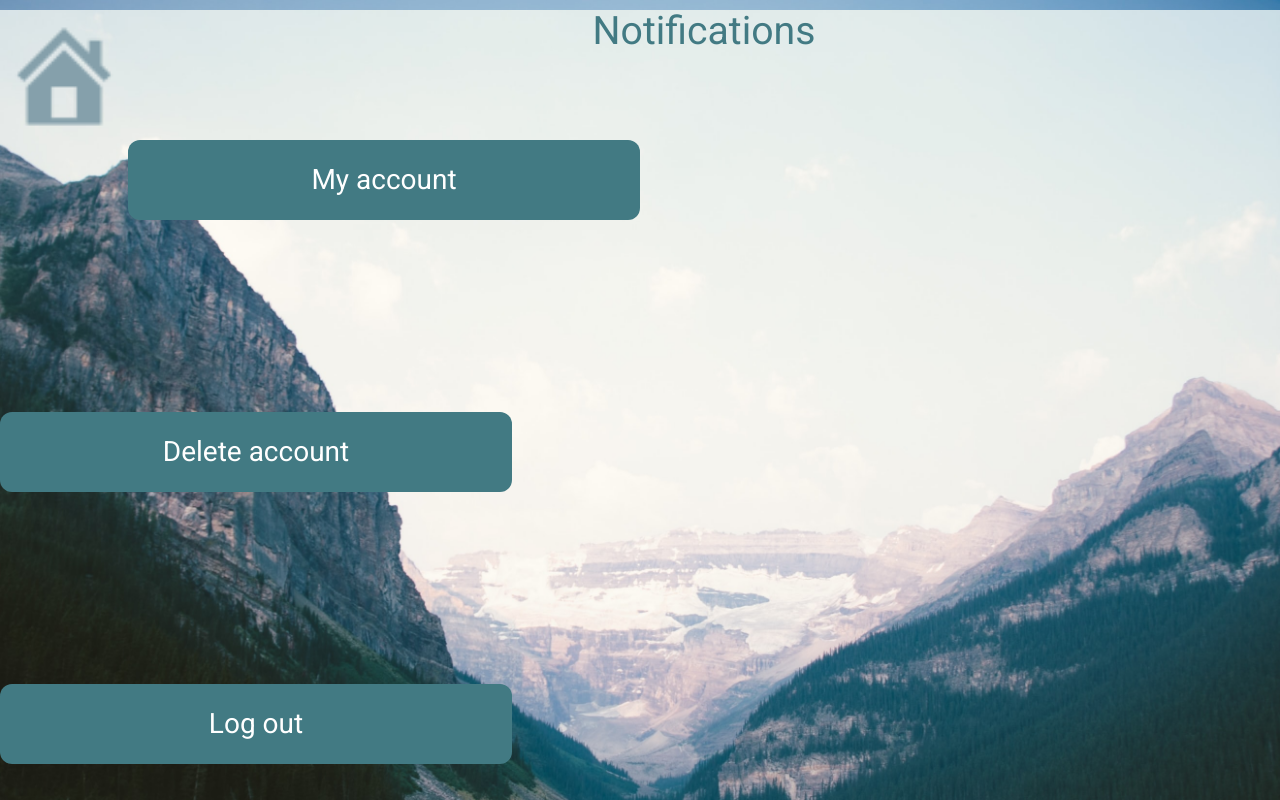
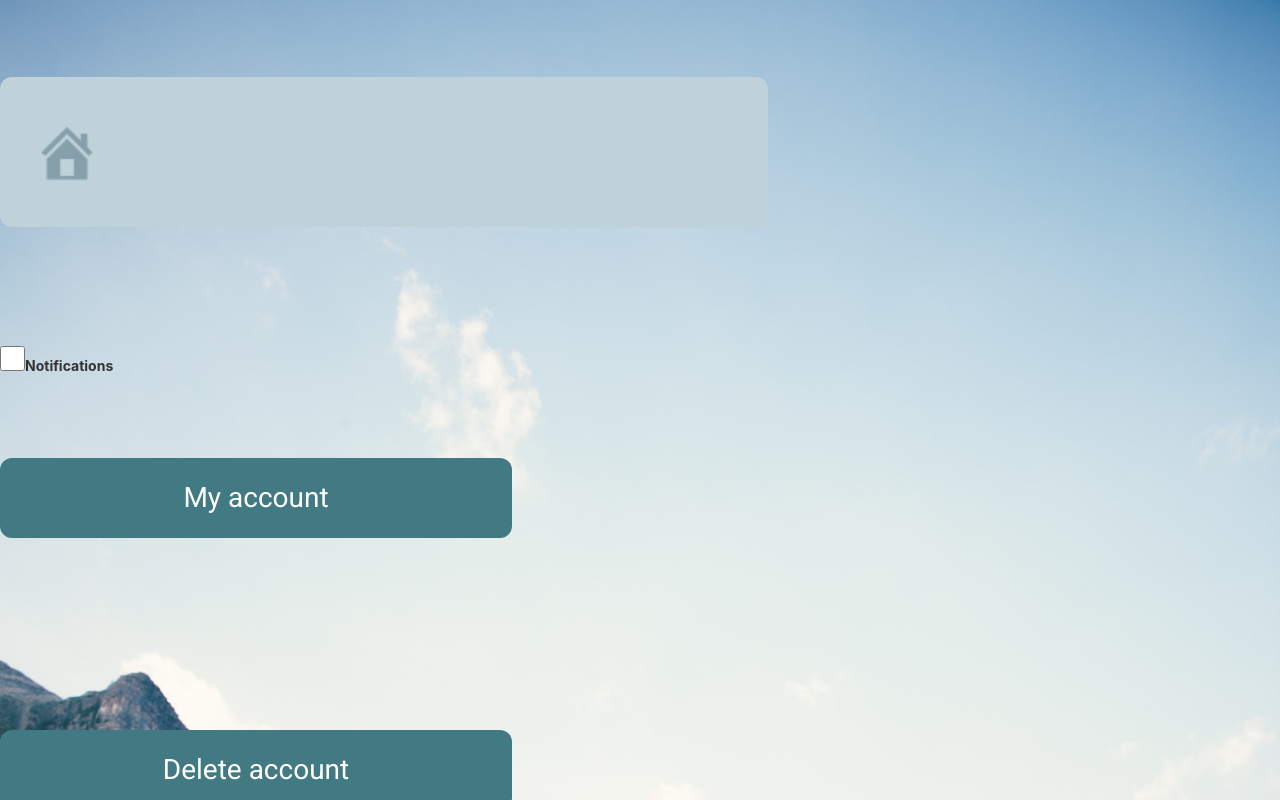
Before and after one commit to Klaudia-Szymanowska/ACTivist, a React (Create React App) app in the folder activist/: page /settings in a window 1280 px wide. Shown: the top 800 px of the page. Built offline with nearby package versions, Linux system fonts and the light colour scheme.

Commit message:
merge_with_settings

```diff
--- a/activist/src/containers/Settings.js
+++ b/activist/src/containers/Settings.js
@@ -1,5 +1,5 @@
 import React from 'react';
-
+import {HashLink as Link} from "react-router-hash-link";
 import './App.css';
 
 import home2 from "./img/home2.png";
@@ -7,10 +7,17 @@ import home2 from "./img/home2.png";
 export const Settings = () => {
     return(
         <body>
- <div>
-        <img class="column" src={home2} style={{width: "10%"}} alt="home2"/>
+ <div> <Link to ='/Home'><button>
+    <img class="column" src={home2} style={{width: "10%"}} alt="home2"/> </button></Link>
     </div>
-    <h6>Notifications</h6>
+
+
+    <div className="form-check">
+            <input className="form-check-input" type="checkbox" value="" id="defaultCheck1"/>
+            <label className="form-check-label" for="defaultCheck1">
+                Notifications<br/>
+            </label></div>
+
 
     <div><button className="button2" > My account </button></div>
     <div><button className="button2" > Delete account </button></div>
```
